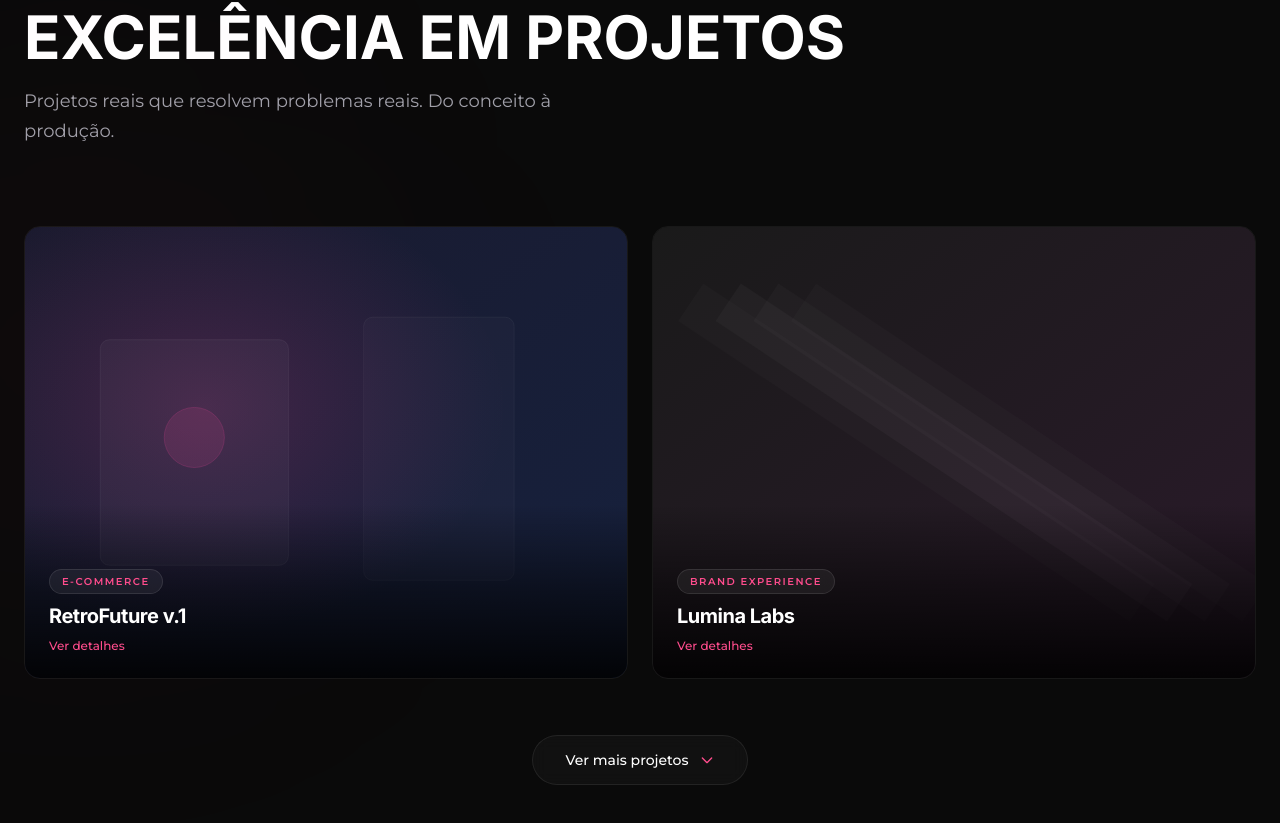
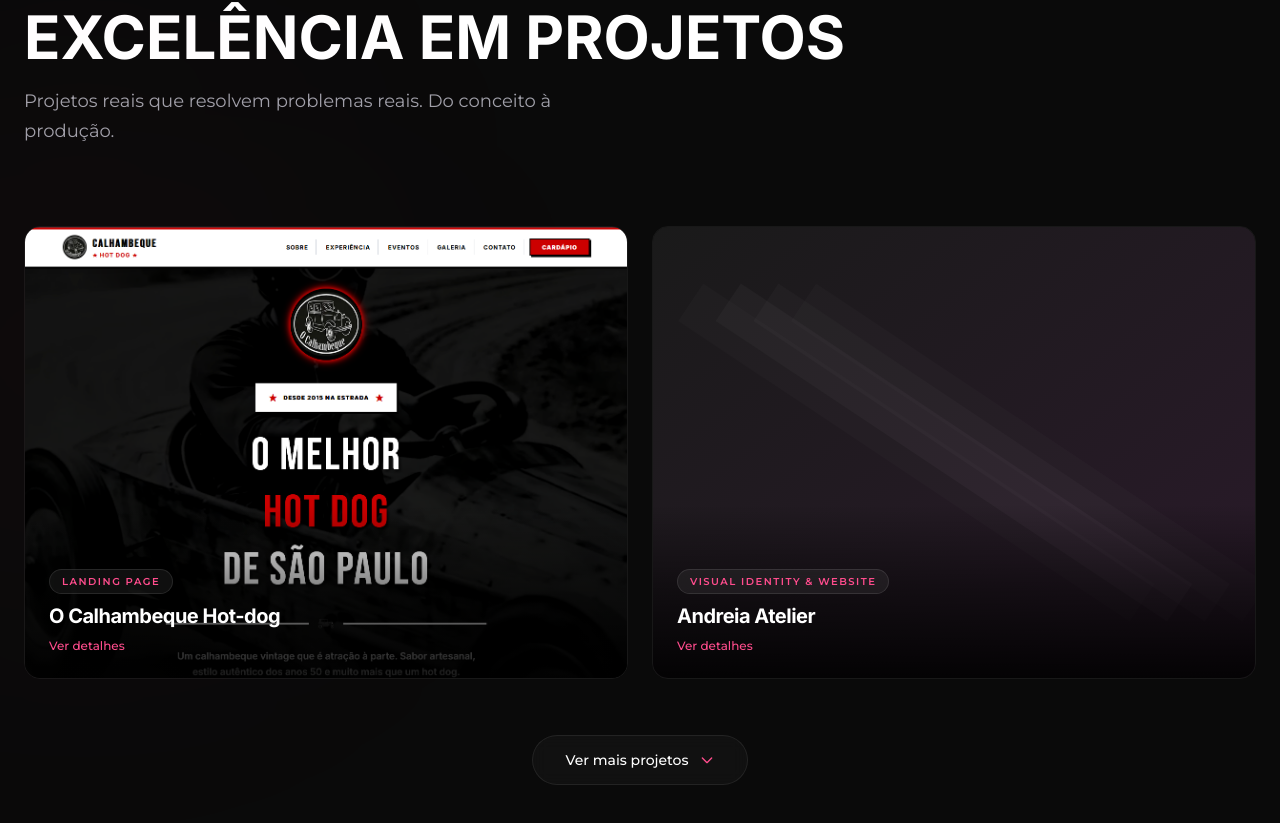
Before and after one commit to joaosilva-web/yuna-studio, a Next.js app: page / in a window 1280 px wide. Shown: the part 4527-5350 px from the top of the page. Built offline with nearby package versions, Linux system fonts and the light colour scheme.

Commit message:
feat: inicial updates in portfolio cards / data.ts

```diff
--- a/components/sections/portfolio/data.ts
+++ b/components/sections/portfolio/data.ts
@@ -15,27 +15,27 @@
 
 export const projects: Project[] = [
   {
-    id: "retrofuture",
-    title: "RetroFuture v.1",
-    category: "E-Commerce",
-    image: "/images/work-1.svg",
-    gallery: ["/images/work-1.svg", "/images/work-1.png"],
+    id: "ocalhambeque",
+    title: "O Calhambeque Hot-dog",
+    category: "Landing Page",
+    image: "/images/ocalhambequeporfolio.png",
+    gallery: ["/images/ocalhambequeporfolio.png", "/images/ocalhambequeporfolio2.png"],
     height: "tall",
     featured: true,
     description:
       "Plataforma de e-commerce completa com arquitetura moderna, otimizada para conversão e performance.",
     problem:
-      "O cliente precisava de uma loja online que suportasse alto volume de tráfego e oferecesse uma experiência de compra fluida, mas a plataforma antiga era lenta e difícil de gerenciar.",
+      "O cliente precisava de uma loja online que suportasse alto volume de tráfego e oferecesse uma experiência fluida, mas a plataforma antiga era lenta e difícil de gerenciar.",
     solution:
-      "Desenvolvemos uma plataforma de e-commerce do zero com Next.js, integrações de pagamento e um painel administrativo intuitivo com gestão de estoque em tempo real.",
+      "Desenvolvemos uma plataforma de e-commerce do zero com Next.js, melhorando o SEO e a velocidade de carregamento, além de integrar uma landing page segura e um painel administrativo intuitivo.",
     result:
-      "Aumento de 180% na taxa de conversão e redução de 60% no tempo de carregamento das páginas.",
+      "Aumento de 180% na taxa de conversão de clientes e redução de 60% no tempo de carregamento das páginas.",
     technologies: ["Next.js", "TypeScript", "Stripe", "Tailwind CSS", "PostgreSQL"],
   },
   {
-    id: "lumina-labs",
-    title: "Lumina Labs",
-    category: "Brand Experience",
+    id: "andreia-atelier",
+    title: "Andreia Atelier",
+    category: "Visual Identity & Website",
     image: "/images/work-2.svg",
     gallery: ["/images/work-2.svg"],
     height: "medium",
```
Also changed, not shown: public/images/ocalhambequeporfolio.png (added), public/images/ocalhambequeporfolio2.png (added).
